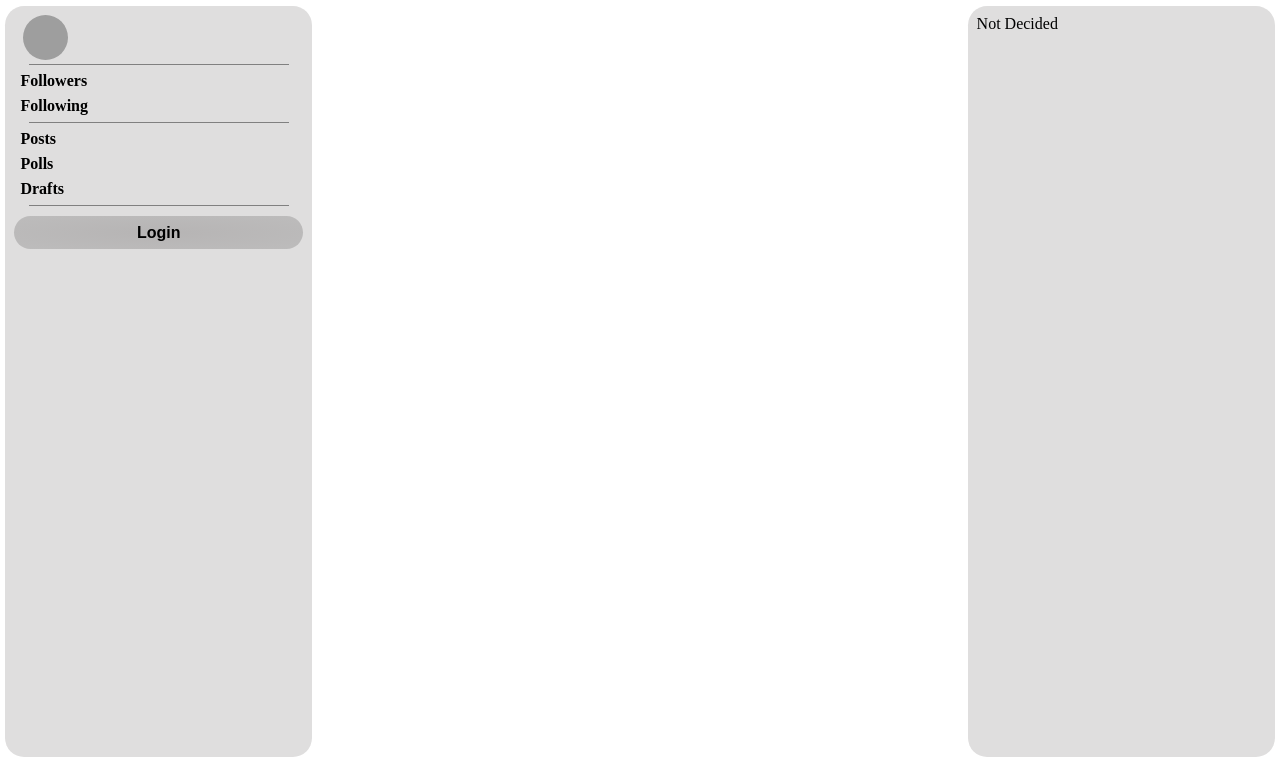
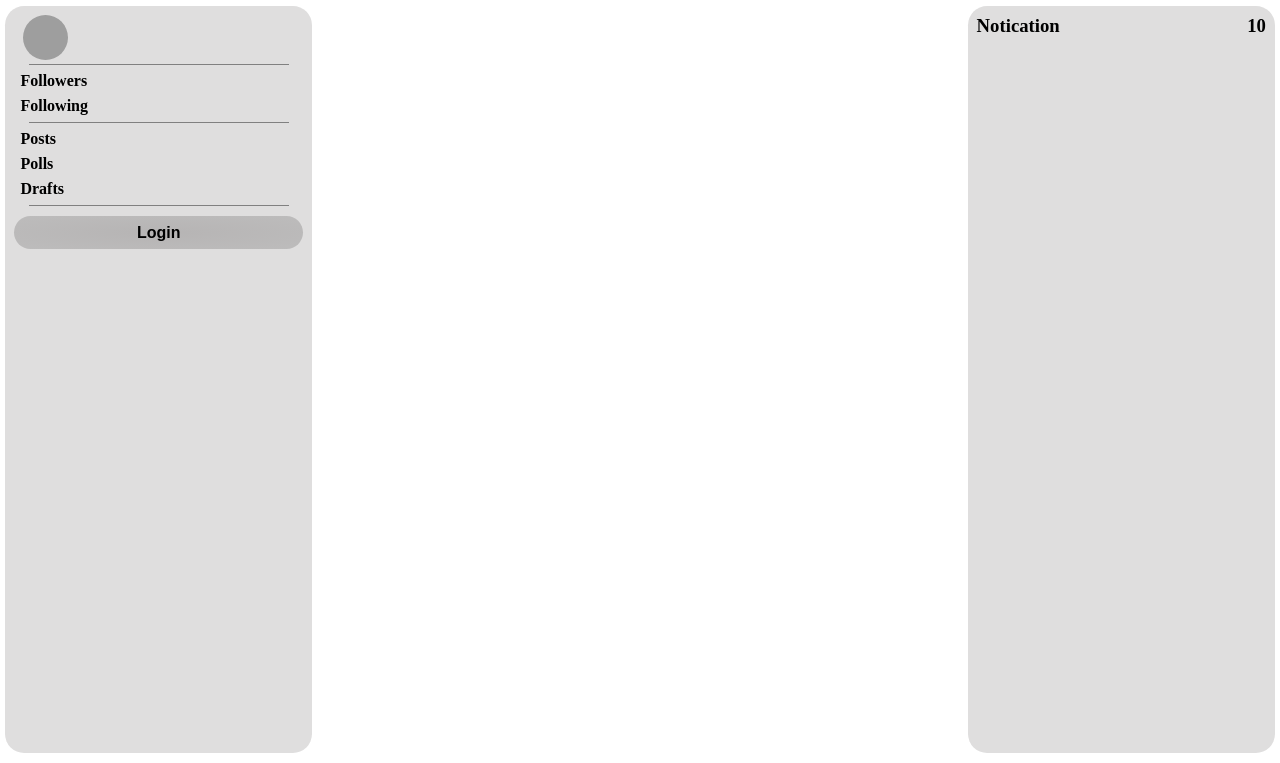
Before and after one commit to Pijush-Beyond/Polling-Website, a Django app: template template/polls/html/standard.html in a window 1280 px wide. Shown: the part 77-840 px from the top of the page. Run offline with Django 3.2, Linux system fonts and the light colour scheme; the template is opened without the code that fills it, so the values that code supplies are empty; some libraries are stand-ins or nearby versions; grey boxes are pictures that could not be loaded.

Commit message:
glitch solve of responssivness 1

```diff
--- a/mysite/settings.py
+++ b/mysite/settings.py
@@ -33,6 +33,7 @@
 INSTALLED_APPS = [
     'polls',
     'account',
+    'try',
     'django.contrib.admin',
     'django.contrib.auth',
     'django.contrib.contenttypes',
--- a/static/css/standard.css
+++ b/static/css/standard.css
@@ -585,6 +585,14 @@
     width: 25%;
     min-height: 260px;
 }
+.backarrow{
+    font-size: 2vw;
+    color: gray;
+    display:none;
+}
+.backarrow:active{
+    color:gainsboro;
+}
 @media screen and (max-width:1000px){
     .sidebarcontainer{
         width: 0;
@@ -626,4 +634,7 @@
     .main-menu{
         display: initial;
     }
+    .backarrow{
+        display: initial;
+    }
 }
--- a/static/js/common_animations.js
+++ b/static/js/common_animations.js
@@ -61,25 +61,35 @@
 }
 function resize(){
     let profile=document.getElementsByClassName('profilebarcontainer')[0];
-    profile.style.height=window.innerHeight-document.getElementsByTagName('nav')[0].scrollHeight+'px';
+    profile.style.height=window.innerHeight-document.getElementsByTagName('nav')[0].scrollHeight-(window.pageYOffset<=22?(22-window.pageYOffset):0)+'px';
     let sidebar=document.getElementsByClassName('sidebarcontainer')[0];
-    sidebar.style.height=document.getElementsByClassName('profilebarcontainer')[0].style.height;
+    sidebar.style.height=profile.style.height;
     profile.style.top=document.getElementsByTagName('nav')[0].scrollHeight+'px';
     sidebar.style.top=document.getElementsByTagName('nav')[0].scrollHeight+'px';
     document.getElementById('profilenavbar').style.height=profile.offsetHeight-12+'px';
     document.getElementById('sidebar').style.height=profile.offsetHeight-12+'px';
     if(window.innerWidth>1000){
-        if(document.getElementById('notification').classList.contains('greenbutton')){
-            let tag=document.getElementsByClassName('profilebarcontainer')[0];
-            let stringtoreplace=tag.getAttribute('style').replace(/width:\s*50%;/i,'');
+        let tag=document.getElementsByClassName('profilebarcontainer')[0];
+        if(tag.getAttribute('style')){
+            let stringtoreplace=tag.getAttribute('style').replace(/width:\s*(\d+)(%?)(px)?;/i,'');//50
             tag.setAttribute('style',stringtoreplace);
-            tag=document.getElementsByClassName('main')[0];
-            stringtoreplace=tag.getAttribute('style').replace(/width:\s*0px;/i,'');
+        }
+        tag=document.getElementsByClassName('main')[0];
+        if(tag.getAttribute('style')){
+            stringtoreplace=tag.getAttribute('style').replace(/width:\s*(\d+)(%?)(px)?;/i,'');
             tag.setAttribute('style',stringtoreplace);
-            tag=document.getElementsByClassName('sidebarcontainer')[0];
-            stringtoreplace=tag.getAttribute('style').replace(/width:\s*50%;/i,'');
+        }
+        tag=document.getElementsByClassName('sidebarcontainer')[0];
+        if(tag.getAttribute('style')){
+            stringtoreplace=tag.getAttribute('style').replace(/width:\s*(\d+)(%?)(px)?;/i,'');
             tag.setAttribute('style',stringtoreplace);
-            document.getElementById('notification').classList.remove('greenbutton');
+        }
+        document.getElementById('notification').classList.remove('greenbutton');
+        //for make lined menu bar in previous state
+        let menu=document.getElementsByClassName('main-menu')[0];
+        for(let line of menu.children){
+            if(line.tagName.toLowerCase()=='sup')break;
+            line.removeAttribute('style');
         }
     }else if(window.innerWidth>700){
         for(let line of document.getElementsByClassName('main-menu-line')){
@@ -87,14 +97,14 @@
             line.removeAttribute('style');
         }
         let tag=document.getElementsByClassName('profilebarcontainer')[0];
-        let stringtoreplace=tag.getAttribute('style').replace(/width:\s*(0px|100%);/i,'');
+        let stringtoreplace=tag.getAttribute('style').replace(/width:\s*(\d+)(%?)(px)?;/i,'');
         tag.setAttribute('style',stringtoreplace);
         if( document.getElementById('notification').classList.contains('greenbutton')){
             document.getElementsByClassName('sidebarcontainer')[0].style.width='50%';
             tag.style.width="50%";
         }else{
             tag=document.getElementsByClassName('main')[0];
-            stringtoreplace=tag.getAttribute('style').replace(/width:\s*0px;/i,'');
+            stringtoreplace=tag.getAttribute('style').replace(/width:\s*(\d+)(%?)(px)?;/i,'');
             tag.setAttribute('style',stringtoreplace);
         }
     }else if(window.innerWidth<=700){
@@ -111,3 +121,18 @@
         }
     }
 }
+function resizemenu_side(){
+    let profile=document.getElementsByClassName('profilebarcontainer')[0];
+    profile.style.height=window.innerHeight-document.getElementsByTagName('nav')[0].scrollHeight-(window.pageYOffset<=22?(22-window.pageYOffset):0)+'px';
+    document.getElementById('profilenavbar').style.height=profile.offsetHeight-12+'px';
+    let sidebar=document.getElementsByClassName('sidebarcontainer')[0];
+    sidebar.style.height=profile.style.height;
+    document.getElementById('sidebar').style.height=profile.offsetHeight-12+'px';
+}
+function backtoprofilbar(){
+    document.getElementById('notification').classList.remove('greenbutton');
+    let sidebar=document.getElementsByClassName('sidebarcontainer')[0];
+    let stringtoreplace=sidebar.getAttribute('style').replace(/width:\s*100%;/i,'');
+    sidebar.setAttribute('style',stringtoreplace);
+    document.getElementsByClassName('profilebarcontainer')[0].style.width='100%';
+}
--- a/template/polls/html/standard.html
+++ b/template/polls/html/standard.html
@@ -5,11 +5,12 @@
 <head>
     <meta charset="UTF-8">
     <meta name="viewport" content="width=device-width, initial-scale=1.0">
-    <link rel='stylesheet' type='text/css' href="{% static 'css/standard.css' %}?v=">
+    <script src='https://kit.fontawesome.com/a076d05399.js'></script>
+    <link rel='stylesheet' type='text/css' href="{% static 'css/standard.css' %}">
     {% block title %}Title{% endblock %}
     {% block css %}Css link and Code{% endblock %}
 </head>
-<body style='margin:0;padding:0px;position:relative' class="noscrollbar" onresize="resize()" onload="resize()">
+<body style='margin:0;padding:0px;position:relative' class="noscrollbar" onresize="resize()" onload="resize()" onscroll="resizemenu_side()">
     {% csrf_token %}
     <header>Polling Website</header>
     <nav class="sticky flex" style="z-index: 100000;align-items:center">
@@ -67,14 +68,21 @@
             </div>
         </div>
         <div class='main noscrollbar' onload="loadContent()">
-            {% block main %}{% endblock%}
+            <div div="maincontainer noscrollbar">
+                {% block main %}{% endblock%}
+            </div>
         </div>
         <div class="sidebarcontainer no">
-            <div id="sidebar" class="noscrollbar">Not Decided</div>
+            <div id="sidebar" class="noscrollbar">
+                <div class='flex'>
+                    <i class="backarrow fas" onclick="backtoprofilbar()">&#xf060;</i>
+                    <h3 class='no width100'>Notication</h3>
+                    <h3 class='no' title="10">10</h3><!--pass the number through shortnumber filter-->
+                </div>
+            </div>
         </div>
     </div>
 </body>
-<script src='https://kit.fontawesome.com/a076d05399.js'></script>
 <script src="{% static 'js/snap_profile.js'%}"></script>
 <script src="{% static 'js/common_animations.js'%}?v="></script>
 </html>
```
